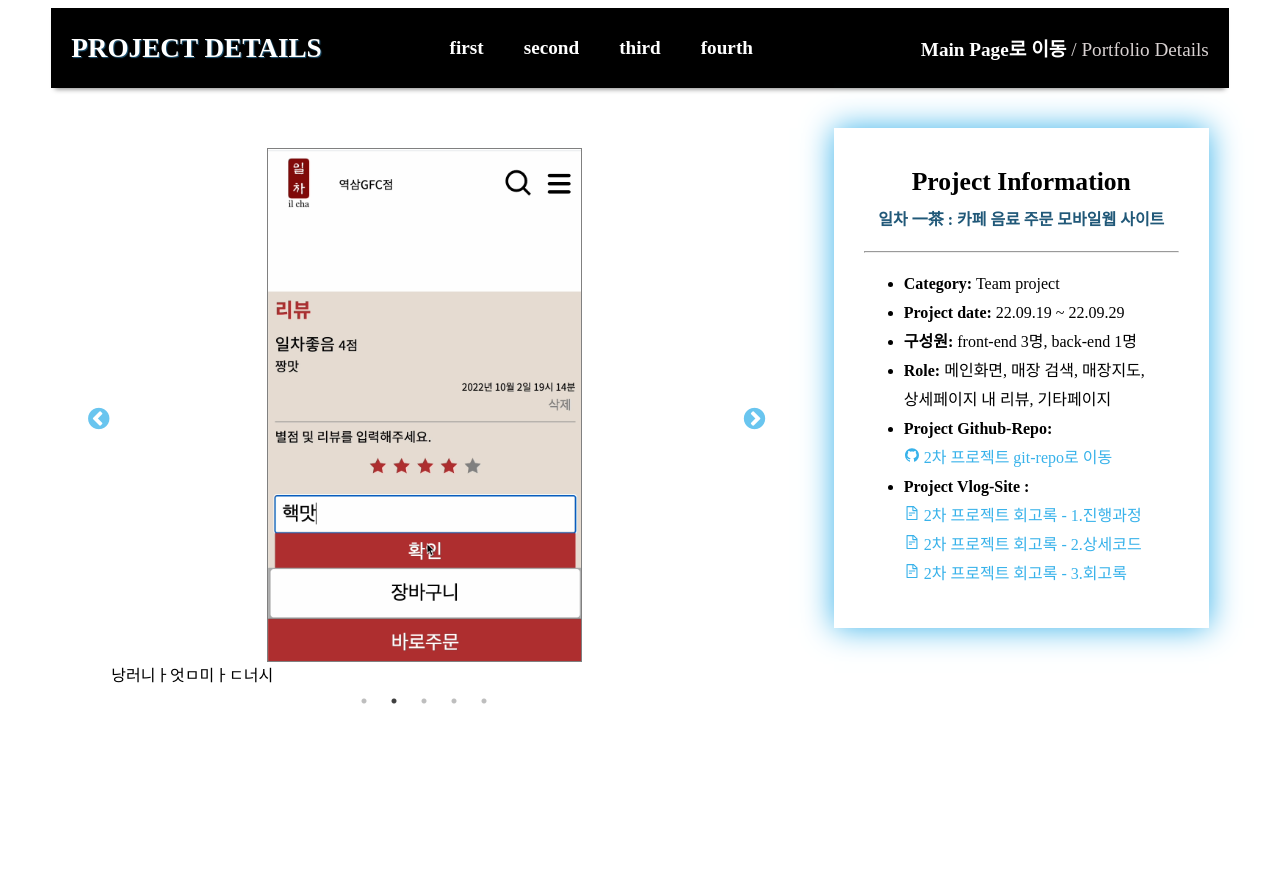
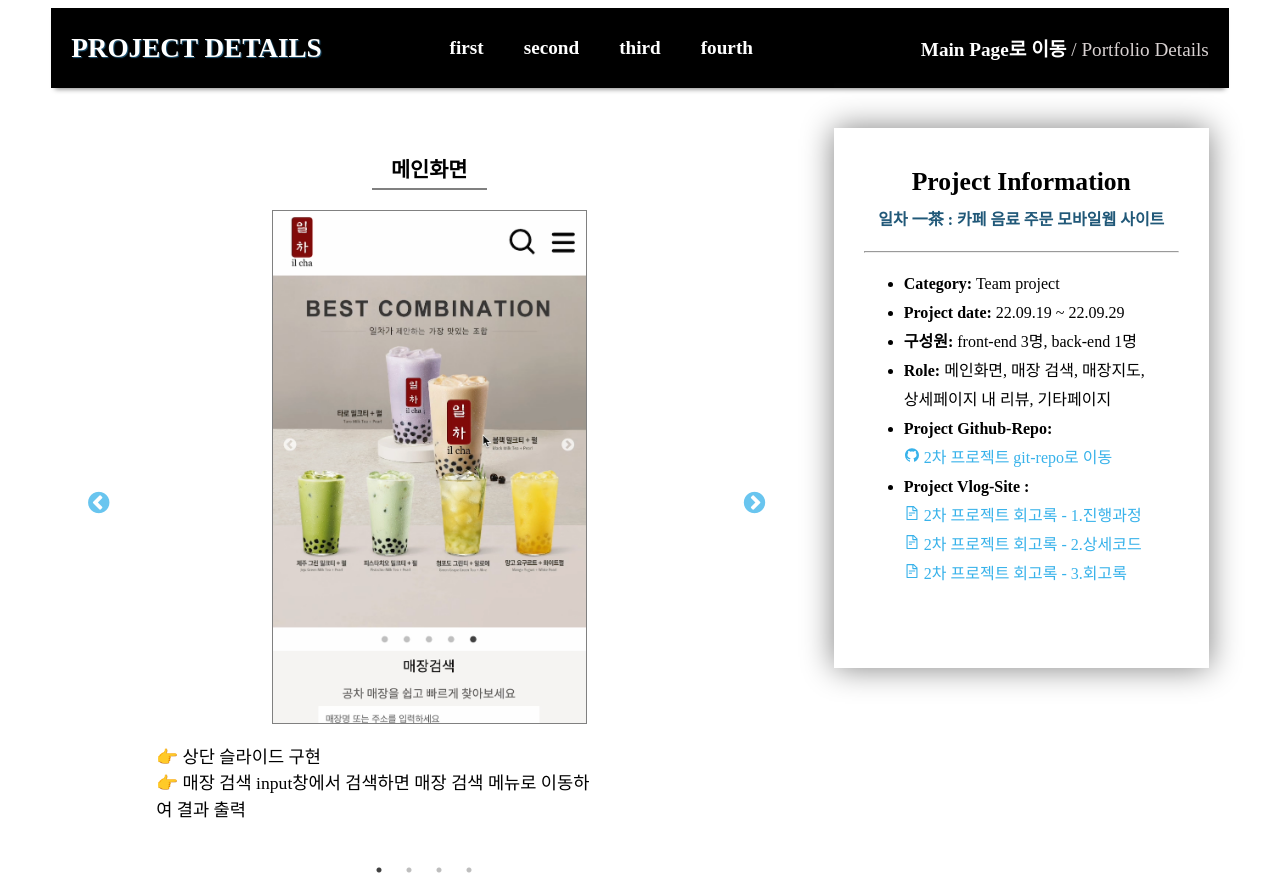
Before and after one commit to KOWOONLEE/portfolio_react, a React (Create React App) app: page /project/first in a window 1280 px wide. Before the commit the page ends 836 px from the top, so only its background shows below. Built offline with nearby package versions, Linux system fonts and the light colour scheme; a web font is replaced by a local one.

Commit message:
Rev: second project 페이지

```diff
--- a/src/App.js
+++ b/src/App.js
@@ -3,7 +3,7 @@
 import Navbar from "./components/Navbar";
 // import GlobalStyle from "./GlobalStyle";
 import Main from "./pages/Main";
-import FirstProject from "./pages/FirstProject";
+import SecondProject from "./pages/SecondProject";
 import About from "./components/About";
 import ProjectData from "../src/assets/data/project.json";
 
@@ -18,15 +18,15 @@
         <Route path="/" element={<Main />} />
         <Route
           path="/project/first"
-          element={<FirstProject project={project} setProject={setProject} />}
+          element={<SecondProject project={project} setProject={setProject} />}
         />
         <Route
           path="/project/second"
-          element={<FirstProject project={project} setProject={setProject} />}
+          element={<SecondProject project={project} setProject={setProject} />}
         />
         <Route
           path="/project/third"
-          element={<FirstProject project={project} setProject={setProject} />}
+          element={<SecondProject project={project} setProject={setProject} />}
         />
         {/* <Route path="about" element={<About />} /> */}
       </Routes>
--- a/src/pages/FirstProject.jsx
+++ b/src/pages/SecondProject.jsx
@@ -4,15 +4,14 @@
 import styled from "styled-components";
 import "slick-carousel/slick/slick.css";
 import "slick-carousel/slick/slick-theme.css";
-import secondMain from "../assets/images/project/second/second_main.png";
 import secondReview from "../assets/images/project/second/second_review.png";
 import secondSearch from "../assets/images/project/second/second_search.png";
 import secondMap from "../assets/images/project/second/second_map.png";
-import secondMain2 from "../assets/images/project/second/second_main_2.png";
+import secondMain from "../assets/images/project/second/second_main_2.png";
 import { AiFillGithub } from "react-icons/ai";
 import { AiOutlineFileText } from "react-icons/ai";
 
-const FirstProject = ({ project, setProject }) => {
+const SecondProject = ({ project, setProject }) => {
   const { id } = useParams();
   const originId = project.find((item) => item.id === id);
   console.log(originId);
@@ -23,7 +22,7 @@
     speed: 500,
     slidesToShow: 1,
     slidesToScroll: 1,
-    autoplay: true,
+    // autoplay: true,
   };
 
   return (
@@ -32,22 +31,58 @@
       <div className="contentWrap">
         <div className="slideImg">
           <Slider {...settings}>
-            <div>
+            <div className="slideTitleWrap">
+              <div>
+                <span className="slideTitle">
+                  <strong>메인화면</strong>
+                </span>
+              </div>
               <img src={secondMain} alt="second_main" />
-              ㅇ쩍어지ㅏ얼미넝ㄹ먼ㅇ리먼이라ㅓㅁㅇㄹ
+              <ul className="slidelist">
+                <li>상단 슬라이드 구현</li>
+                <li>
+                  매장 검색 input창에서 검색하면 매장 검색 메뉴로 이동하여 결과
+                  출력
+                </li>
+              </ul>
             </div>
-            <div>
+            <div className="slideTitleWrap">
+              <div>
+                <span className="slideTitle">
+                  <strong>매장검색</strong>
+                </span>
+              </div>
+              <img src={secondSearch} alt="second_main" />
+              <ul className="slidelist">
+                <li>
+                  시/도 검색으로 1차 필터, 매장명 검색으로 2차 필터링 진행
+                </li>
+                <li>매장 클릭시 매장위치 지도로 출력</li>
+                <li>매장위치는 네이버 지도 API 이용하여 위도, 경도 받아옴</li>
+              </ul>
+            </div>
+            <div className="slideTitleWrap">
+              <div>
+                <span className="slideTitle">
+                  <strong>상세페이지 내 리뷰</strong>
+                </span>
+              </div>
               <img src={secondReview} alt="second_main" />
-              낭러니ㅏ엇ㅁ미ㅏㄷ너시
+              <ul className="slidelist">
+                <li>별점 구현으로 점수 및 한줄평 작성</li>
+                <li>본인일 시 리뷰 삭제 가능</li>
+              </ul>
             </div>
-            <div>
-              <img src={secondSearch} alt="second_main" />
-            </div>
-            <div>
+            <div className="slideTitleWrap">
+              <div>
+                <span className="slideTitle">
+                  <strong>네이버 지도 API 적용</strong>
+                </span>
+              </div>
               <img src={secondMap} alt="second_main" />
-            </div>
-            <div>
-              <img src={secondMain2} alt="second_main" />
+              <ul className="slidelist">
+                <li>네이버 지도 API 이용하여 상세 지도 가져옴</li>
+              </ul>
             </div>
           </Slider>
         </div>
@@ -104,7 +139,7 @@
     </StyledProject>
   );
 };
-export default FirstProject;
+export default SecondProject;
 
 const StyledProject = styled.div`
   display: inline-block;
@@ -117,13 +152,42 @@
     width: 90%;
     margin: 0 auto;
   }
+  .slideTitleWrap {
+    display: flex;
+    text-align: center;
+    padding: 5px;
+  }
+  .slideTitle {
+    font-size: 1.3em;
+  }
+
+  .slideTitle::after {
+    content: "";
+    display: flex;
+    text-align: center;
+    align-items: center;
+    width: 9vw;
+    margin-top: 5px;
+    margin-left: 20vw;
+    border-bottom: 2px solid gray;
+  }
+  .slidelist {
+    width: 35vw;
+    font-size: 1.1em;
+    text-align: left;
+    line-height: 1.5em;
+    list-style: none;
+  }
+
+  .slidelist li::before {
+    content: "👉 ";
+  }
+
   .slideImg {
     display: inline-block;
     width: 55%;
     height: 80vh;
     margin-right: 5%;
-    /* border: 3px solid #38b2ea; */
-    /* background-color: #38b2ea; */
     padding: 40px;
 
     img {
@@ -131,20 +195,18 @@
       height: 90%;
       object-fit: cover;
       align-items: center;
-      margin: 0 auto;
+      margin: 20px auto;
       border: 1px solid gray;
     }
   }
   .slideContent {
     width: 40%;
-    /* background-color: #f6a7b4; */
-    /* border: 1px solid #f6a7b4; */
   }
   .slideDetail {
-    height: 55vh;
+    height: 60vh;
     margin-top: 20px;
     padding: 30px;
-    box-shadow: 0px 0 30px #38b2ea;
+    box-shadow: 0px 0 30px gray;
     /* box-shadow: 0px 0 30px rgb(5 13 24 / 8%); */
     h2 {
       font-size: 1.6em;
@@ -169,8 +231,6 @@
     }
   }
   .slick-slider {
-    /* margin: 0px; */
-    /* padding: 30px; */
   }
   .slick-track {
     margin: 0;
```
